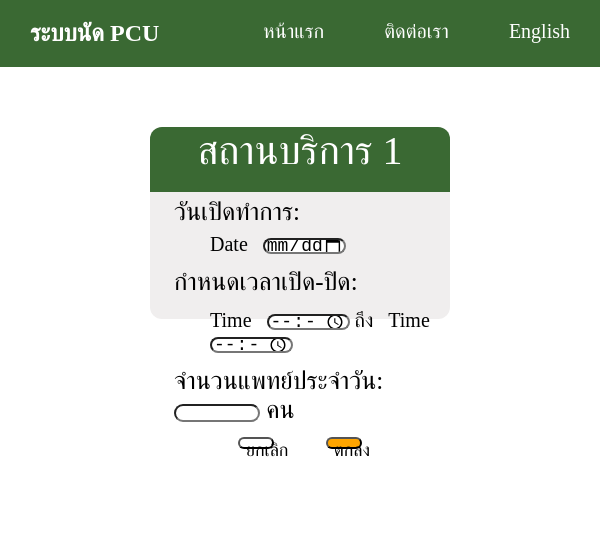
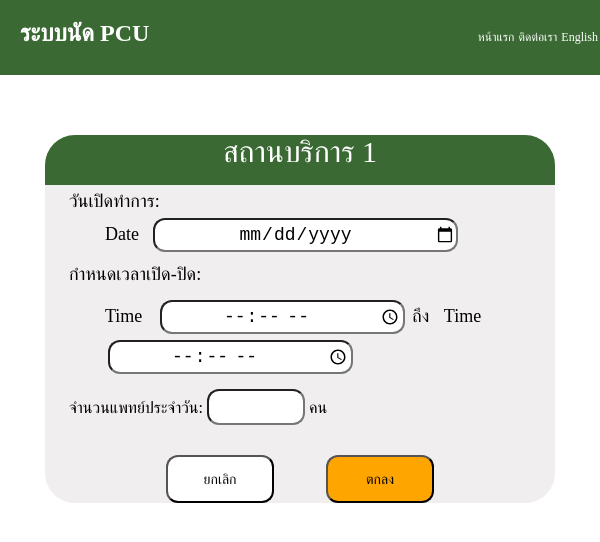
Before and after one commit to chatchonch/Chatchon-Pongsatorn-phanthakan-webapp, a plain HTML site: page timerChange.html in a window 600 px wide. Drawn offline with Linux system fonts and the light colour scheme.

Commit message:
Add files via upload

```diff
--- a/styles/timerChange-style.css
+++ b/styles/timerChange-style.css
@@ -1,4 +1,4 @@
-@media only screen and (orientation: landscape) {
+@media only screen and (orientation: landscape ) and (min-width:1024px) {
 
     body {
         margin: 0;
@@ -7,15 +7,6 @@
 
     .navbar {
         width: 100%;
-    }
-    .topic {
-        font-size: 20px;
-        display: block;
-        color: white;
-        text-align: center;
-        padding: 14px 16px;
-        text-decoration: none;
-        margin-left: 450px;
     }
 
     ul {
@@ -56,8 +47,7 @@
 
     .container {
         background-color: #F0EEEE;
-        width: 50vw;
-        height: 32vw;
+        width: 60vw;
         margin: auto;
         margin-top: 10vw;
         border-radius: 2vw;
@@ -104,7 +94,7 @@
 
     #timeLabel {
         display: block;
-        margin-top: 2vw;
+        margin-top: 1vw;
         margin-left: 4vw;
         font-size: 25px;
     }
@@ -171,7 +161,7 @@
 
 }
 
-@media only screen and (min-width:600px) and (max-width:1024px) {
+@media only screen and (min-width:601px) and (max-width:1024px){
 
     body{
         margin: 0;
@@ -180,15 +170,6 @@
 
     .navbar {
         width: 100%;
-    }
-    .topic {
-        font-size: 20px;
-        display: block;
-        color: white;
-        text-align: center;
-        padding: 14px 16px;
-        text-decoration: none;
-        margin-left: 450px;
     }
 
     ul {
@@ -222,14 +203,13 @@
 
     .left-content {
         float: left;
-        font-size: 1.5rem;
+        font-size: 1.8rem;
         font-weight: bold;
     }
 
     .container {
         background-color: #F0EEEE;
-        width: 50vw;
-        height: 32vw;
+        width: 70vw;
         margin: auto;
         margin-top: 10vw;
         border-radius: 2vw;
@@ -259,15 +239,14 @@
     .date {
         margin-top: 1vw;
         margin-left: 10vw;
-        font-size: 20px;
+        font-size: 25px;
     }
 
     .date input {
-        width: 13vw;
-        height: 2vw;
+        width: 25vw;
+        height: 3vw;
         text-align: center;
         font-size: 18px;
-        border-radius: 2vw;
     }
 
     .date label {
@@ -284,15 +263,14 @@
     .timer {
         margin-top: 2vw;
         margin-left: 10vw;
-        font-size: 20px;
+        font-size: 25px;
     }
 
     .timer input {
-        width: 13vw;
-        height: 2vw;
+        width: 16vw;
+        height: 3vw;
         text-align: center;
         font-size: 18px;
-        border-radius: 2vw;
     }
 
     .timer label {
@@ -313,21 +291,21 @@
 
     .staff input {
         width: 13vw;
-        height: 2vw;
+        height: 3vw;
         text-align: center;
         font-size: 18px;
         border-radius: 2vw;
     }
 
     .button {
-        margin: 2vw;
+        margin: 5vw;
         text-align: center;
     }
 
     .button button {
         margin: 0vw 4vw;
-        width: 6vw;
-        height: 2vw;
+        width: 10vw;
+        height: 5vw;
         font-size: 18px;
         border-radius: 2vw;
 
@@ -353,15 +331,6 @@
     .navbar {
         width: 100%;
     }
-    .topic {
-        font-size: 20px;
-        display: block;
-        color: white;
-        text-align: center;
-        padding: 14px 16px;
-        text-decoration: none;
-        margin-left: 450px;
-    }
 
     ul {
         width: 100%;
@@ -376,7 +345,7 @@
         display: block;
         color: white;
         text-align: center;
-        padding: 20px 30px;
+        padding: 20px;
         text-decoration: none;
     }
 
@@ -389,7 +358,8 @@
 
     .right-content {
         float: right;
-        font-size: 1.25rem;
+        padding: 30px 2px ;
+        font-size: 0.75rem;
     }
 
     .left-content {
@@ -400,43 +370,42 @@
 
     .container {
         background-color: #F0EEEE;
-        width: 50vw;
-        height: 32vw;
+        width: 85vw;
         margin: auto;
         margin-top: 10vw;
-        border-radius: 2vw;
+        border-radius: 5vw;
 
     }
 
     .headBox {
         display: block;
-        height: 65px;
+        height: 50px;
         margin: 0px auto;
         text-align: center;
-        font-size: 40px;
+        font-size: 30px;
         color: white;
         background-color: #3a6933;
-        border-top-left-radius: 2vw;
-        border-top-right-radius: 2vw;
+        border-top-left-radius: 5vw;
+        border-top-right-radius: 5vw;
     }
 
     #dateLabel {
         display: block;
         margin-top: 1vw;
         margin-left: 4vw;
-        font-size: 25px;
+        font-size: 18px;
 
     }
 
     .date {
         margin-top: 1vw;
         margin-left: 10vw;
-        font-size: 20px;
+        font-size: 18px;
     }
 
     .date input {
-        width: 13vw;
-        height: 2vw;
+        width: 50vw;
+        height: 5vw;
         text-align: center;
         font-size: 18px;
         border-radius: 2vw;
@@ -450,20 +419,21 @@
         display: block;
         margin-top: 2vw;
         margin-left: 4vw;
-        font-size: 25px;
+        font-size: 18px;
     }
 
     .timer {
         margin-top: 2vw;
         margin-left: 10vw;
-        font-size: 20px;
+        font-size: 18px;
     }
 
     .timer input {
-        width: 13vw;
-        height: 2vw;
+        width: 40vw;
+        height: 5vw;
         text-align: center;
         font-size: 18px;
+        margin: 3px;
         border-radius: 2vw;
     }
 
@@ -475,32 +445,32 @@
         display: block;
         margin-top: 2vw;
         margin-left: 4vw;
-        font-size: 25px;
+        font-size: 16px;
     }
     .staff {
         margin-top: 2vw;
         margin-left: 4vw;
-        font-size: 25px;
+        font-size: 16px;
     }
 
     .staff input {
-        width: 13vw;
-        height: 2vw;
+        width: 15vw;
+        height: 5vw;
         text-align: center;
         font-size: 18px;
         border-radius: 2vw;
     }
 
     .button {
-        margin: 2vw;
+        margin: 5vw;
         text-align: center;
     }
 
     .button button {
         margin: 0vw 4vw;
-        width: 6vw;
-        height: 2vw;
-        font-size: 18px;
+        width: 18vw;
+        height: 8vw;
+        font-size: 14px;
         border-radius: 2vw;
 
     }
```
